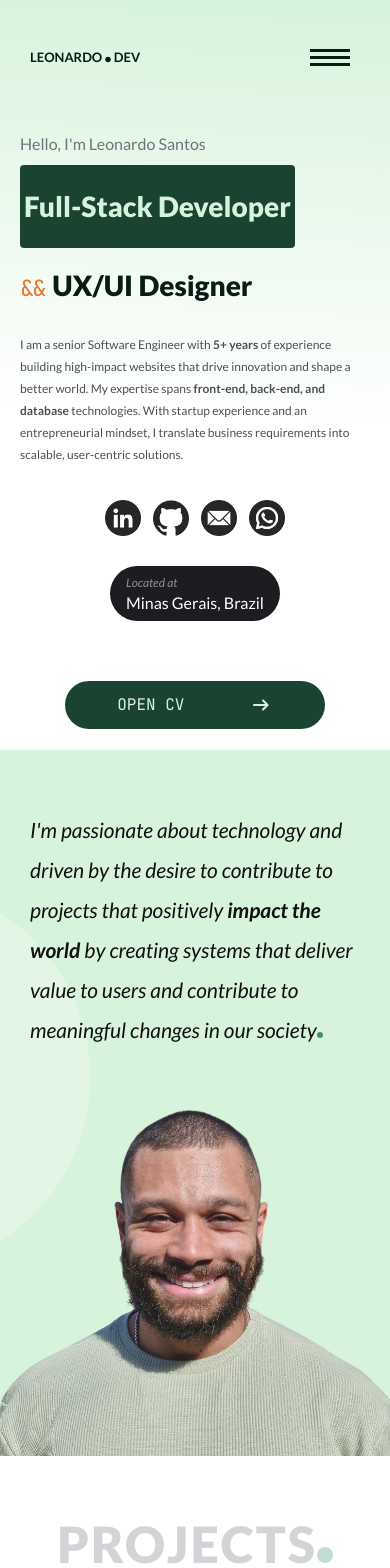
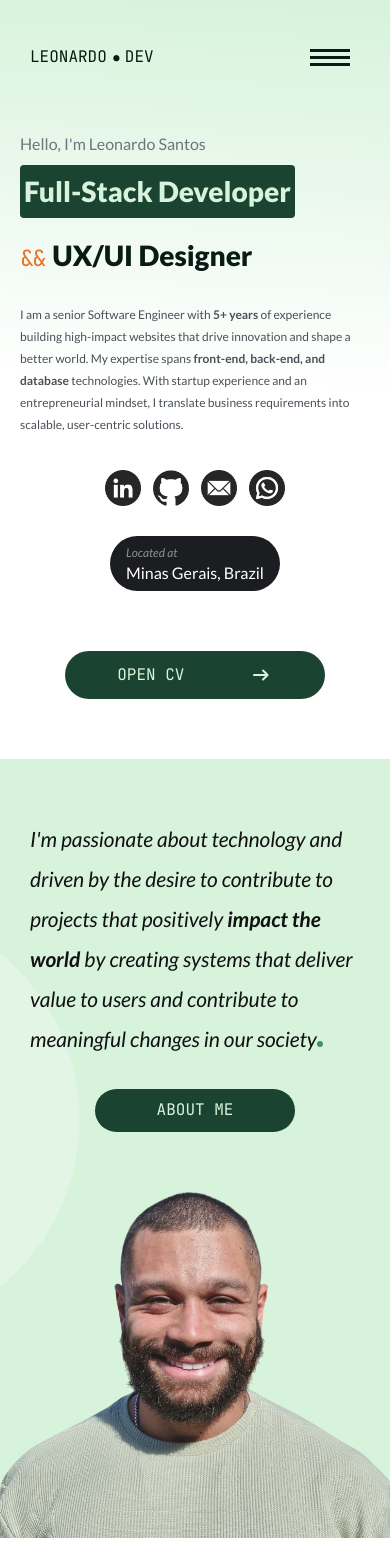
Before and after one commit to Santos-Leonardo/my-portfolio, a React (Vite) app: page / in a window 390 px wide. Shown: the top 1568 px of the page. Built offline with nearby package versions, Linux system fonts and the light colour scheme.

Commit message:
Mobile layout improvements

```diff
--- a/src/assets/data/projects.jsx
+++ b/src/assets/data/projects.jsx
@@ -1,5 +1,10 @@
 const PROJECTS = [
 
+    {
+        name: 'GAIA',
+        shortName: 'gaia',
+        stack: ['angular', 'node', 'python', 'typescript', 'postgresql', 'mysql', 'html', 'css', 'git']
+    },
     {
         name: 'GAIA',
         shortName: 'gaia',
--- a/src/components/logo/Logo.jsx
+++ b/src/components/logo/Logo.jsx
@@ -4,7 +4,7 @@ import { Link } from "react-router-dom"
 import styles from './logo.module.css'
 
 const Logo = ({ color }) => {
-    return <Link to='/' className={`${styles.logo} ${ color === 'white' ? styles.white : ''}`}>Leonardo<span className={styles.dot}>.</span>dev</Link>;
+    return <Link to='/' className={`code ${styles.logo} ${ color === 'white' ? styles.white : ''}`}>Leonardo<span className={styles.dot}>.</span>dev</Link>;
 }
 
 export default Logo;
--- a/src/components/logo/logo.module.css
+++ b/src/components/logo/logo.module.css
@@ -3,8 +3,8 @@
     display: inline-flex;
     align-items: center;
     text-transform: uppercase;
-    font-weight: 700;
-    font-size: 13px;
+    /* font-weight: 700; */
+    font-size: var(--fsize3);
     color: var(--c1);
 }
 
@@ -15,14 +15,13 @@
 .dot {
 
     display: inline-block;
-    margin: 0 2px 14px;
-    font-size: 44px;
-    font-size: 32px;
+    margin-bottom: 14px;
+    font-size: 30px;
     font-weight: 900;
     transition: all .4s ease-in;
 }
 
 .logo:hover .dot {
     color: var(--c4);
-    transform: translateY(-2px);
+    transform: translateY(-3px);
 }
--- a/src/components/projects/Projects.jsx
+++ b/src/components/projects/Projects.jsx
@@ -2,13 +2,15 @@ import React from 'react'
 
 import styles from './projects.module.css'
 import ProjectItem from './projectitem/ProjectItem';
-import PROJECTS from '../../assets/data/projects';
+import { Context } from '../../context/Context';
 
 const Projects = ({ limit }) => {
 
+    const projectsList = React.useContext(Context).PROJECTS;
+
     return (
         <ul className={styles.projects}>
-            {PROJECTS.map((project, i) => {
+            {projectsList.map((project, i) => {
                 if (limit > i) return <ProjectItem key={project.name} project={project} />
             })}
         </ul>
--- a/src/context/Context.jsx
+++ b/src/context/Context.jsx
@@ -2,6 +2,7 @@ import React from 'react'
 
 import { EN } from '../dictionary/EN';
 import { PT } from '../dictionary/PT';
+import PROJECTS from '../assets/data/projects';
 
 export const Context = React.createContext();
 
@@ -18,7 +19,7 @@ export const ContextStorage = ({ children }) => {
         dictionary: systemLanguage === 'EN' ? EN : PT,
         systemLanguage,
         changeSystemLanguage,
-
+        PROJECTS
     }
 
     return <Context.Provider value={ contextValue }>{ children }</Context.Provider>
--- a/src/dictionary/EN.jsx
+++ b/src/dictionary/EN.jsx
@@ -29,7 +29,8 @@ export const EN = {
 
         PASSION1: 'I\'m passionate about technology and driven by the desire to contribute to projects that positively ',
         PASSION2: 'impact the world ',
-        PASSION3: 'by creating systems that deliver value to users and contribute to meaningful changes in our society'
+        PASSION3: 'by creating systems that deliver value to users and contribute to meaningful changes in our society',
+        ABOUTME: 'About me'
     },
 
     homeProjects: {
--- a/src/dictionary/PT.jsx
+++ b/src/dictionary/PT.jsx
@@ -29,7 +29,8 @@ export const PT = {
 
         PASSION1: 'Sou apaixonado por tecnologia e motivado pelo desejo de contribuir com projetos que ',
         PASSION2: 'impactam positivamente o mundo, ',
-        PASSION3: 'criando sistemas que agregam valor aos usuários e contribuem para mudanças significativas em nossa sociedade'
+        PASSION3: 'criando sistemas que agregam valor aos usuários e contribuem para mudanças significativas em nossa sociedade',
+        ABOUTME: 'Sobre mim'
     },
 
     homeProjects: {
--- a/src/pages/home/sections/head/head.module.css
+++ b/src/pages/home/sections/head/head.module.css
@@ -4,7 +4,7 @@
     background: rgb(216,243,220);
     background: linear-gradient(183deg, rgba(216,243,220,1) 2%, rgba(255,255,255,1) 55%);
     height: 100vh;
-    max-height: 750px;
+    max-height: 800px;
 }
 
 .headContent {
@@ -93,6 +93,11 @@
 
 @media (max-width: 920px) {
 
+    .section {
+        max-height: none;
+        height: fit-content;
+    }
+
     .work {
         font-size: var(--fsize6);
         margin-bottom: 8px;
@@ -174,4 +179,8 @@
         width: 100%;
         max-width: 260px;
     }
+
+    .fullStack {
+        line-height: 45px !important;
+    }
 }
--- a/src/pages/home/sections/passion/Passion.jsx
+++ b/src/pages/home/sections/passion/Passion.jsx
@@ -1,18 +1,24 @@
 import React from 'react'
+import { useNavigate } from 'react-router-dom'
 
 import styles from './passion.module.css'
 import { Context } from '../../../../context/Context'
 import me from '../../../../assets/images/me.png'
 import PhraseDot from '../../../../components/phrasedot/PhraseDot'
+import Button from '../../../../components/button/Button'
 
 const Passion = () => {
 
     const DICT = React.useContext(Context).dictionary.passion;
+    const navigate = useNavigate();
 
     return (
         <section className={styles.section}>
             <div className={`container ${styles.content}`}>
-                <p className={`${styles.phrase}`}>{DICT.PASSION1} <strong>{DICT.PASSION2}</strong> {DICT.PASSION3}<PhraseDot /></p>
+                <div>
+                    <p className={`${styles.phrase}`}>{DICT.PASSION1} <strong>{DICT.PASSION2}</strong> {DICT.PASSION3}<PhraseDot /></p>
+                    <Button text={DICT.ABOUTME} onClick={() => { navigate('about')} } />
+                </div>
                 <img className={styles.picture} src={me} alt="Me" />
             </div>
         </section>
--- a/src/pages/home/sections/passion/passion.module.css
+++ b/src/pages/home/sections/passion/passion.module.css
@@ -22,6 +22,7 @@
     font-size: var(--fsize5);
     line-height: 40px;
     font-style: italic;
+    margin-bottom: 60px;
 }
 
 .picture {
@@ -34,12 +35,16 @@
     .picture {
         max-width: 400px;
     }
-}
-
-@media (max-width: 1120px) {
 
     .phrase {
         font-size: var(--fsize4);
+    }
+}
+
+@media (max-width: 910px) {
+
+    .phrase {
+        margin-bottom: 30px;
     }
 }
 
@@ -49,4 +54,8 @@
         flex-direction: column;
         gap: 60px;
     }
+
+    button {
+        margin: 0 auto;
+    }
 }
--- a/src/pages/home/sections/projects/HomeProjects.jsx
+++ b/src/pages/home/sections/projects/HomeProjects.jsx
@@ -10,6 +10,7 @@ import Button from '../../../../components/button/Button';
 const HomeProjects = () => {
 
     const DICT = React.useContext(Context).dictionary.homeProjects;
+    const numberOfProjects = React.useContext(Context).PROJECTS.length;
 
     const navigate = useNavigate();
 
@@ -20,7 +21,7 @@ const HomeProjects = () => {
             <div className={`container ${styles.list}`}>
                 <Projects limit={(window.innerWidth > 700) ? 6 : 4} />
             </div>
-            <Button text={DICT.VIEWALL} onClick={() => {navigate('projects')}} />
+            <Button text={`${DICT.VIEWALL} (${numberOfProjects})`} onClick={() => { navigate('projects')} } />
         </section>
     )
 }
```
